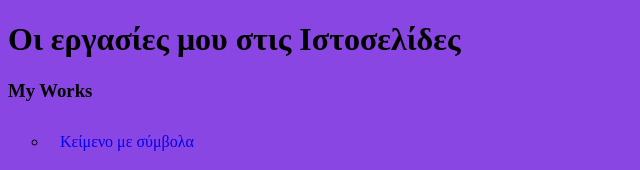
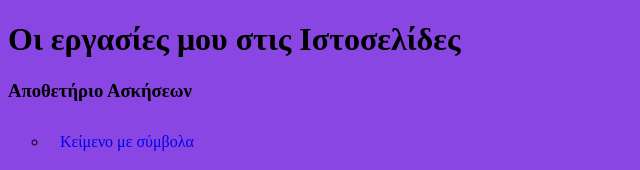
Before and after one commit to elli1970/github.io, a plain HTML site: page index.html in a window 1280 px wide. Shown: the top 170 px of the page, without its empty margins (0-640 px from the left). Drawn offline with Linux system fonts and the light colour scheme.

Commit message:
Update index.html

```diff
--- a/index.html
+++ b/index.html
@@ -9,7 +9,7 @@
 </head>
 <body>
 <h1>Οι εργασίες μου στις Ιστοσελίδες</h1>
-<h3>My Works</h3>
+<h3>Αποθετήριο Ασκήσεων</h3>
 <ul style="list-style-type:circle">
 	<li><a class="button" href="Symbols.html" target="_blank">Κείμενο με σύμβολα</a></li>
 	<li><a class="button" href="Btables.html" target="_blank">Tables</a></li>
```
